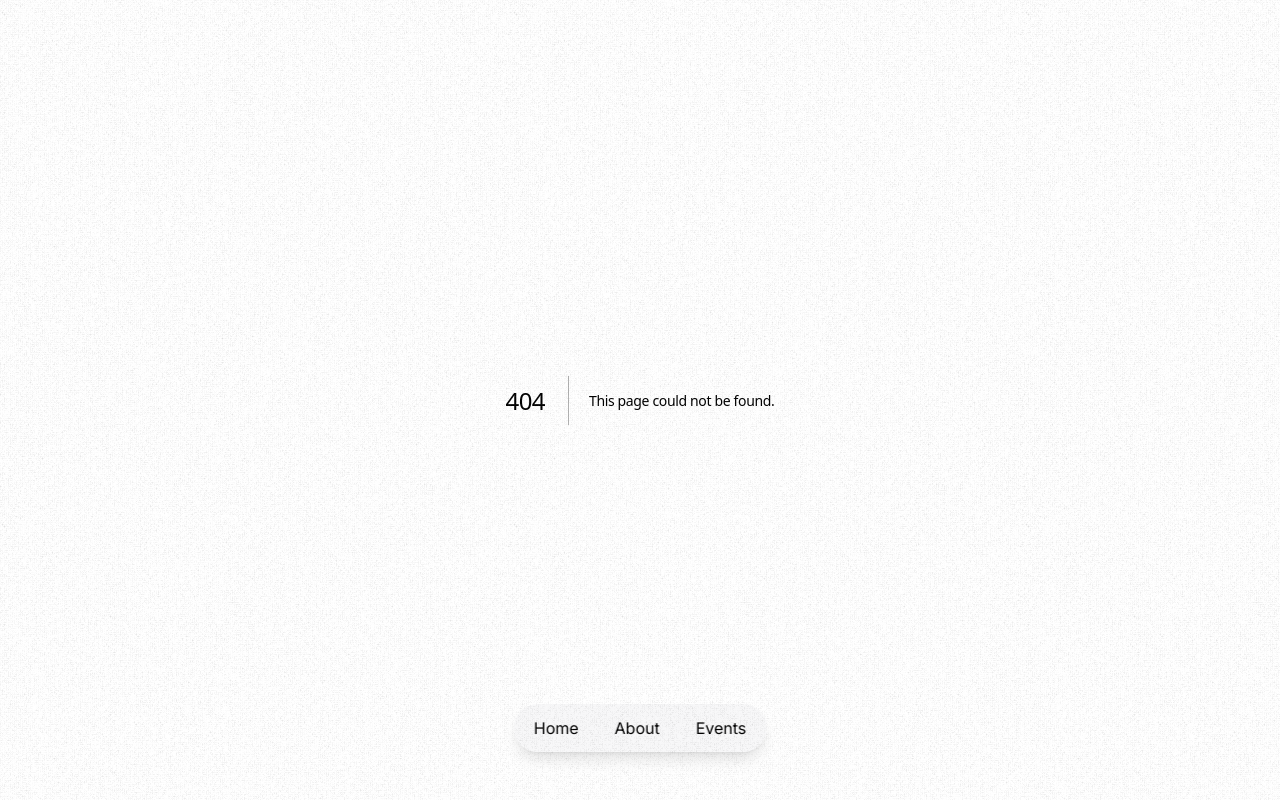
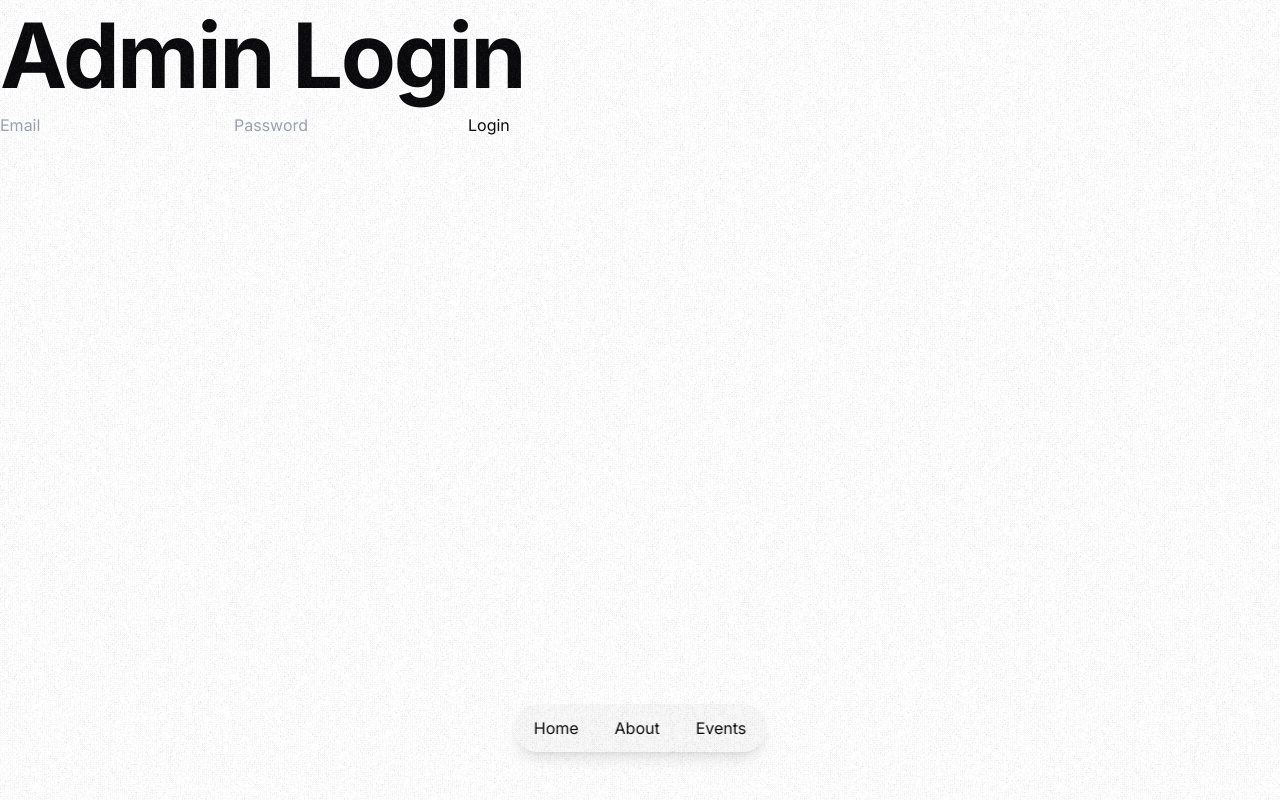
Before and after one commit to UWPM/clubsite, a Next.js app: page /hidden-login in a window 1280 px wide. Before the commit this address had no page. Built offline with nearby package versions, Linux system fonts and the light colour scheme.

Commit message:
Chore: fix comment

```diff
--- /dev/null
+++ b/app/api/auth/login.ts
@@ -0,0 +1,36 @@
+import { createClient } from "@supabase/supabase-js";
+import { NextResponse } from "next/server";
+import bcrypt from "bcryptjs";
+
+const supabaseUrl = process.env.NEXT_PUBLIC_SUPABASE_URL as string;
+const supabaseKey = process.env.SUPABASE_SERVICE_ROLE_KEY as string;
+
+const supabase = createClient(supabaseUrl, supabaseKey);
+
+
+export async function POST(req: Request) {
+  const { email, password } = await req.json();
+
+  // 1️⃣ Fetch user from Supabase
+  const { data: user, error } = await supabase
+    .from("users")
+    .select("*")
+    .eq("email", email)
+    .single();
+
+  if (error || !user) {
+    return NextResponse.json({ error: "User not found" }, { status: 401 });
+  }
+
+  // 2️⃣ Compare password with hash
+  const validPassword = await bcrypt.compare(password, user.password);
+  if (!validPassword) {
+    return NextResponse.json({ error: "Invalid password" }, { status: 401 });
+  }
+
+  // 3️⃣ Set token (cookie) for authentication
+  const response = NextResponse.json({ success: true });
+  response.cookies.set("auth_token", "some_random_token", { httpOnly: true });
+
+  return response;
+}
--- /dev/null
+++ b/app/hidden-login/page.tsx
@@ -0,0 +1,34 @@
+"use client";
+import { useState } from "react";
+
+export default function AdminLogin() {
+  const [email, setEmail] = useState("");
+  const [password, setPassword] = useState("");
+
+  async function handleLogin(e: React.FormEvent) {
+    e.preventDefault();
+
+    const res = await fetch("/api/auth/login", {
+      method: "POST",
+      body: JSON.stringify({ email, password }),
+      headers: { "Content-Type": "application/json" },
+    });
+
+    if (res.ok) {
+      window.location.href = "/applications"; // Redirect after login
+    } else {
+      alert("Invalid credentials");
+    }
+  }
+
+  return (
+    <div>
+      <h1>Admin Login</h1>
+      <form onSubmit={handleLogin}>
+        <input type="email" placeholder="Email" onChange={(e) => setEmail(e.target.value)} required />
+        <input type="password" placeholder="Password" onChange={(e) => setPassword(e.target.value)} required />
+        <button type="submit">Login</button>
+      </form>
+    </div>
+  );
+}
--- a/middleware.ts
+++ b/middleware.ts
@@ -19,7 +19,7 @@ export function middleware(request: NextRequest) {
   if (subdomain !== 'applications' && pathname === '/') {
     return NextResponse.redirect(new URL('/home', request.url));
   }
-  // Authentical for /applications
+  // Authentication for /applications
   if (pathname.startsWith("/applications")) {
     const token = request.cookies.get("auth_token")
     if (!token) {
```
Also changed, not shown: lib/auth.ts (added, +23 -0 lines).
